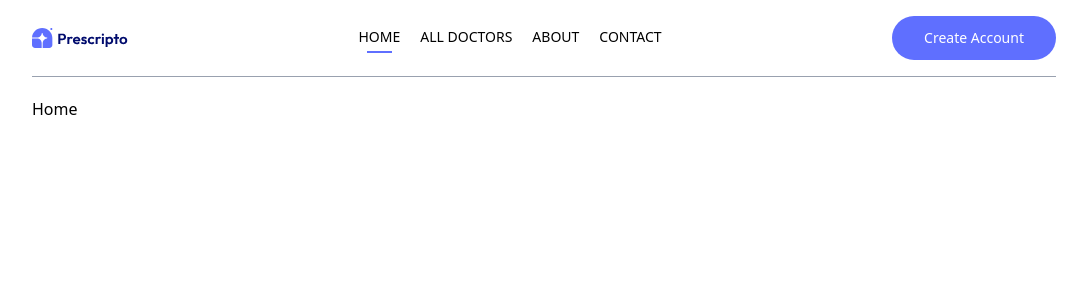
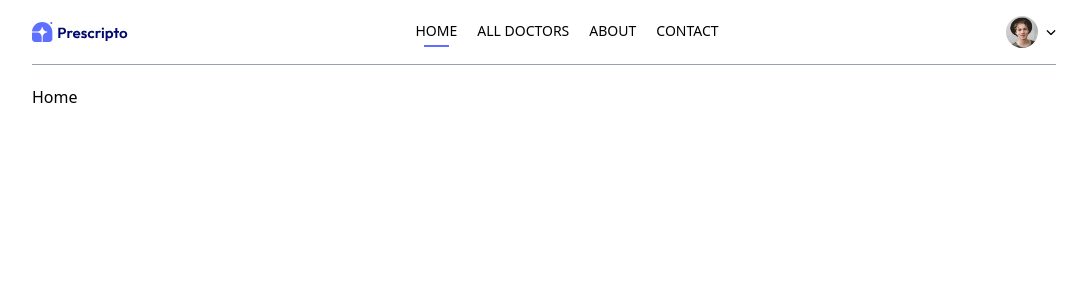
Before and after one commit to kuntalojha/Doctor, a React (Vite) app in the folder frontend/: page / in a window 1280 px wide. Shown: the top 300 px of the page, without its empty margins (96-1183 px from the left). Built offline with nearby package versions, Linux system fonts and the light colour scheme.

Commit message:
Remove README.pdf and add react-icons dependency; update Navbar component to include profile dropdown menu and manage user authentication state

```diff
--- a/frontend/package.json
+++ b/frontend/package.json
@@ -13,6 +13,7 @@
     "@tailwindcss/vite": "^4.1.11",
     "react": "^19.1.0",
     "react-dom": "^19.1.0",
+    "react-icons": "^5.5.0",
     "react-router-dom": "^7.6.3",
     "react-toastify": "^11.0.5",
     "tailwindcss": "^4.1.11"
--- a/frontend/src/components/Navbar.jsx
+++ b/frontend/src/components/Navbar.jsx
@@ -1,16 +1,23 @@
 // File: frontend/src/components/Navbar.jsx
 
 // React module import
-import React from 'react';
+import React, { useState } from 'react';
 import { NavLink, useNavigate } from 'react-router-dom';
 
 // Assets import
 import { assets } from '../assets/assets';
 
+// Import Icons from react-icons
+import { FaChevronDown } from 'react-icons/fa6';
 // Navbar component for the application
 const Navbar = () => {
   // Function to navigate to the login page
   const navigate = useNavigate();
+
+  // State to manage the visibility of the mobile menu
+  const [showMenu, setShowMenu] = useState(false);
+  // State to manage the authentication token (placeholder for future use)
+  const [token, setToken] = useState(true);
 
   return (
     <div className="flex items-center justify-between text-sm py-4 mb-5 border-b border-b-gray-400">
@@ -36,12 +43,47 @@
       </ul>
 
       <div className="flex items-center gap-4">
+        {token ? (
+          <div className="flex items-center gap-2 cursor-pointer group relative">
+            <img
+              src={assets.profile_pic}
+              className="w-8 rounded-full"
+              alt="Profile picture"
+            />
+            {/* <img src={assets.dropdown_icon} alt="" /> */}
+            {/* Render dropdown icon */}
+            <FaChevronDown className="w-2.5" />
+            <div className="absolute top-0 right-0 pt-14 text-base font-medium text-gray-600 z-20 hidden group-hover:block">
+              <div className="min-w-48 bg-stone-100 rounded flex flex-col gap-4 p-4 ">
+                <p
+                  onClick={() => navigate('my-profile')}
+                  className="hover:text-black cursor-pointer"
+                >
+                  My Profile
+                </p>
+                <p
+                  onClick={() => navigate('my-appointments')}
+                  className="hover:text-black cursor-pointer"
+                >
+                  My Appointments
+                </p>
+                <p
+                  onClick={() => setToken(false)}
+                  className="hover:text-black cursor-pointer"
+                >
+                  Logout
+                </p>
+              </div>
+            </div>
+          </div>
+        ) : (
           <button
             onClick={() => navigate('/login')}
             className="bg-primary text-white px-8 py-3 rounded-full font-light hidden md:block cursor-pointer"
           >
             Create Account
           </button>
+        )}
       </div>
     </div>
   );
```
Also changed, not shown: 2 other files (tests, documents, lock files or other folders). Lines whose indentation alone changed are shown as unchanged.
